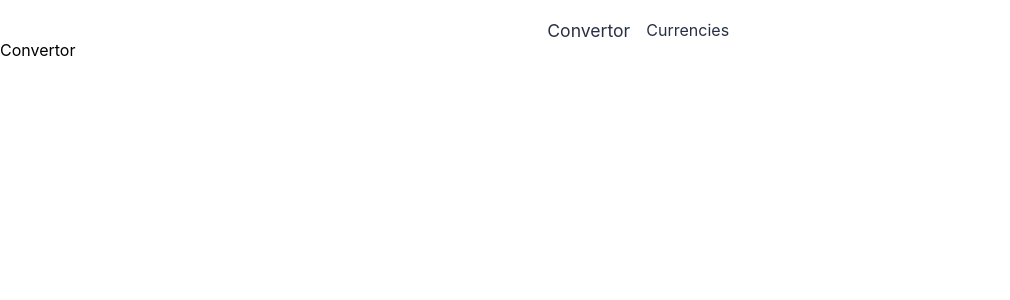
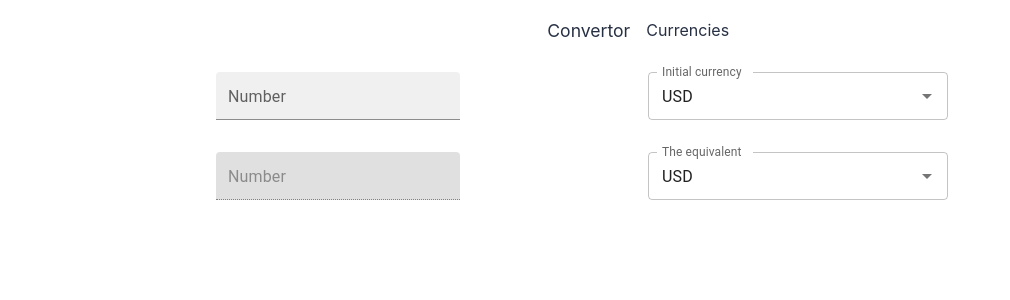
Before and after one commit to ayanawye/convertor, a React (Create React App) app: page / in a window 1280 px wide. Shown: the top 300 px of the page, without its empty margins (0-1010 px from the left). Built offline with nearby package versions, Linux system fonts and the light colour scheme; no server answers.

Commit message:
add convertor page, ui, requests

```diff
--- a/src/pages/convertor/ui/Convertor.tsx
+++ b/src/pages/convertor/ui/Convertor.tsx
@@ -1,7 +1,6 @@
-import {FC} from "react";
+import { FC } from "react";
+import { Conversion } from "../../../widgets/convertor";
 
 export const Convertor: FC = () => {
-    return (
-        <div>Convertor</div>
-    )
-}
+  return <Conversion />;
+};
--- /dev/null
+++ b/src/shared/ui/lists/DefaultList/DefaultList.tsx
@@ -0,0 +1,28 @@
+import React, { FC } from "react";
+import { List } from "@mui/material";
+import { DefaultListItem } from "../DefaultListItem/DefaultListItem";
+import { IFormatedCurrency } from "../../../interfaces";
+
+interface Props {
+  list: IFormatedCurrency[];
+  loading: boolean;
+}
+export const DefaultList: FC<Props> = ({ list, loading }) => {
+  if (loading) {
+    return <>Loading....</>;
+  }
+  if (list.length === 0 && !loading) {
+    return <>Empty!</>;
+  }
+
+  return (
+    <List>
+      {list.map((item, index) => (
+        <DefaultListItem
+          text={`${item.value} ${item.label.toLowerCase()}`}
+          key={index}
+        />
+      ))}
+    </List>
+  );
+};
--- /dev/null
+++ b/src/shared/ui/lists/DefaultListItem/DefaultListItem.tsx
@@ -0,0 +1,14 @@
+import React, { FC } from "react";
+import { ListItem, ListItemText } from "@mui/material";
+
+interface Props {
+  text: string;
+}
+
+export const DefaultListItem: FC<Props> = ({ text }) => {
+  return (
+    <ListItem disablePadding>
+      <ListItemText primary={text} />
+    </ListItem>
+  );
+};
--- /dev/null
+++ b/src/widgets/convertor/index.ts
@@ -0,0 +1 @@
+export { Conversion } from "./ui/Сonversion";
--- /dev/null
+++ b/src/widgets/convertor/ui/Сonversion.tsx
@@ -0,0 +1,70 @@
+import React, { useEffect, useState } from "react";
+import {
+  DefaultSelect,
+  EnterCurrencyInput,
+  GridContainer,
+} from "../../../shared/ui";
+import Grid from "@mui/material/Grid2";
+import { useAppDispatch, useAppSelector } from "../../../app/redux/hooks";
+import {
+  currenciesSelector,
+  getAllCurrencies,
+} from "../../../entities/currency";
+import { IFormatedCurrency } from "../../../shared/interfaces";
+import { currenciesFormated } from "../../../features/baseCurrencySelect";
+
+export const Conversion = () => {
+  const dispatch = useAppDispatch();
+  const [initialValue, setInitialValue] = useState("");
+  const [equivalentValue] = useState("");
+  const [initialCurrency, setInitialCurrency] =
+    useState<IFormatedCurrency | null>(null);
+  const [equivalentCurrency, setEquivalentCurrency] =
+    useState<IFormatedCurrency | null>(null);
+  const { currencies } = useAppSelector(currenciesSelector);
+  const [formatedCurrencies, setFormatedCurrencies] = useState<
+    IFormatedCurrency[]
+  >([]);
+
+  useEffect(() => {
+    setFormatedCurrencies(currenciesFormated(currencies));
+  }, [currencies]);
+
+  useEffect(() => {
+    dispatch(getAllCurrencies());
+  }, []);
+
+  return (
+    <>
+      <GridContainer
+        marginBottom={4}
+        marginTop={4}
+        justifyContent={"center"}
+        spacing={2}
+      >
+        <Grid size={4}>
+          <EnterCurrencyInput value={initialValue} setValue={setInitialValue} />
+        </Grid>
+        <Grid size={4}>
+          <DefaultSelect
+            options={formatedCurrencies}
+            handleChange={setInitialCurrency}
+            label="Initial currency"
+          />
+        </Grid>
+      </GridContainer>
+      <GridContainer justifyContent={"center"} spacing={2}>
+        <Grid size={4}>
+          <EnterCurrencyInput disabled value={equivalentValue} />
+        </Grid>
+        <Grid size={4}>
+          <DefaultSelect
+            options={formatedCurrencies}
+            handleChange={setEquivalentCurrency}
+            label="The equivalent"
+          />
+        </Grid>
+      </GridContainer>
+    </>
+  );
+};
--- /dev/null
+++ b/src/widgets/currencies/ui/CurrenciesList.tsx
@@ -0,0 +1,44 @@
+import React, { FC, useEffect, useState } from "react";
+import Grid from "@mui/material/Grid2";
+import {
+  BaseCurrencySelect,
+  currenciesFormated,
+} from "../../../features/baseCurrencySelect";
+import { DefaultList, GridContainer } from "../../../shared/ui";
+import { useAppDispatch, useAppSelector } from "../../../app/redux/hooks";
+import {
+  currenciesSelector,
+  getAllCurrencies,
+} from "../../../entities/currency";
+import { IFormatedCurrency } from "../../../shared/interfaces";
+
+export const CurrenciesList: FC = () => {
+  const dispatch = useAppDispatch();
+  const [formatedCurrencies, setFormatedCurrencies] = useState<
+    IFormatedCurrency[]
+  >([]);
+  const { baseRateCurrencies, isBaseCurrencyLoading, currencies } =
+    useAppSelector(currenciesSelector);
+
+  useEffect(() => {
+    dispatch(getAllCurrencies());
+  }, []);
+
+  useEffect(() => {
+    setFormatedCurrencies(currenciesFormated(baseRateCurrencies));
+  }, [currencies, baseRateCurrencies]);
+
+  return (
+    <GridContainer justifyContent={"center"} marginTop={4} spacing={2}>
+      <Grid size={5}>
+        <BaseCurrencySelect />
+      </Grid>
+      <Grid size={4}>
+        <DefaultList
+          loading={isBaseCurrencyLoading}
+          list={formatedCurrencies}
+        />
+      </Grid>
+    </GridContainer>
+  );
+};
```
